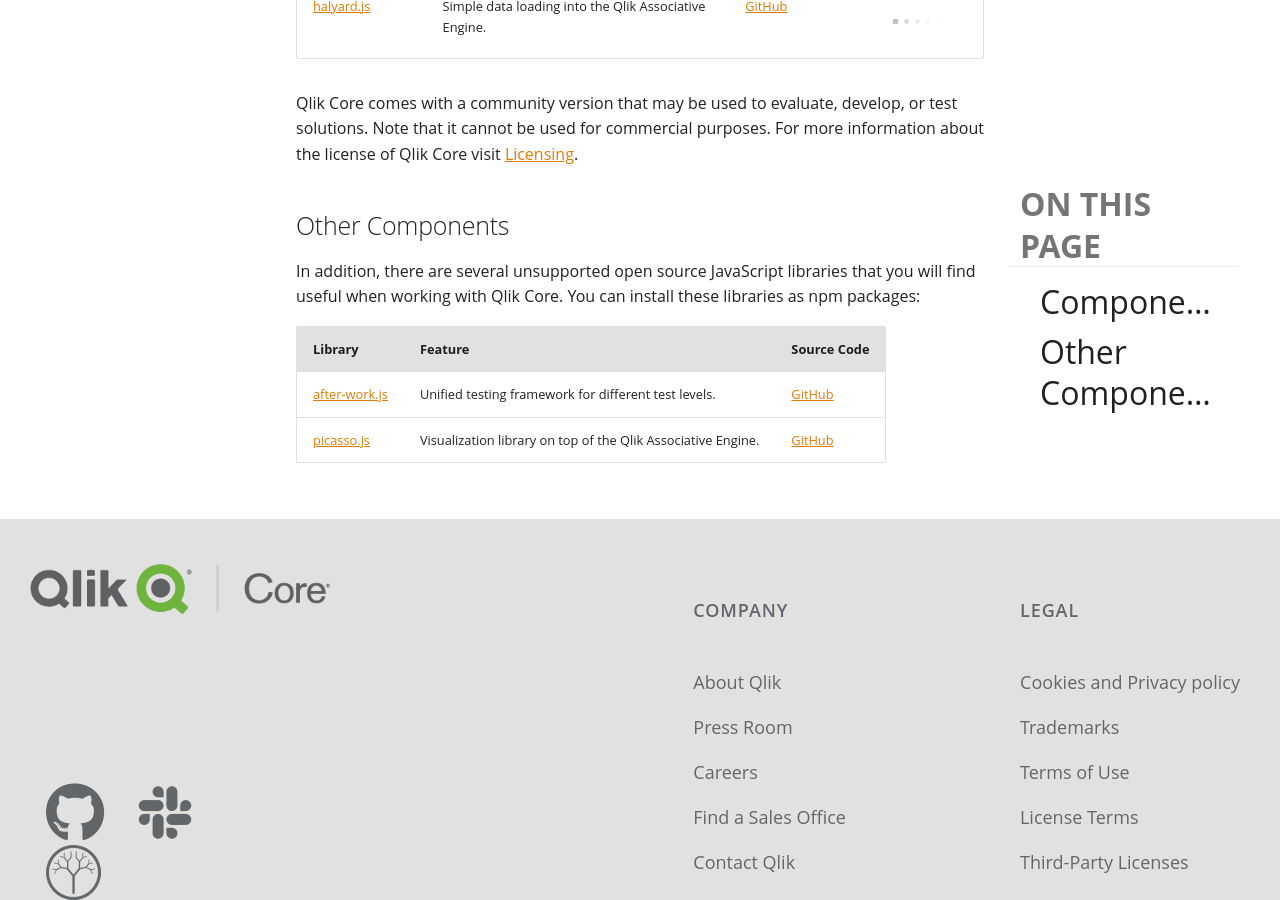
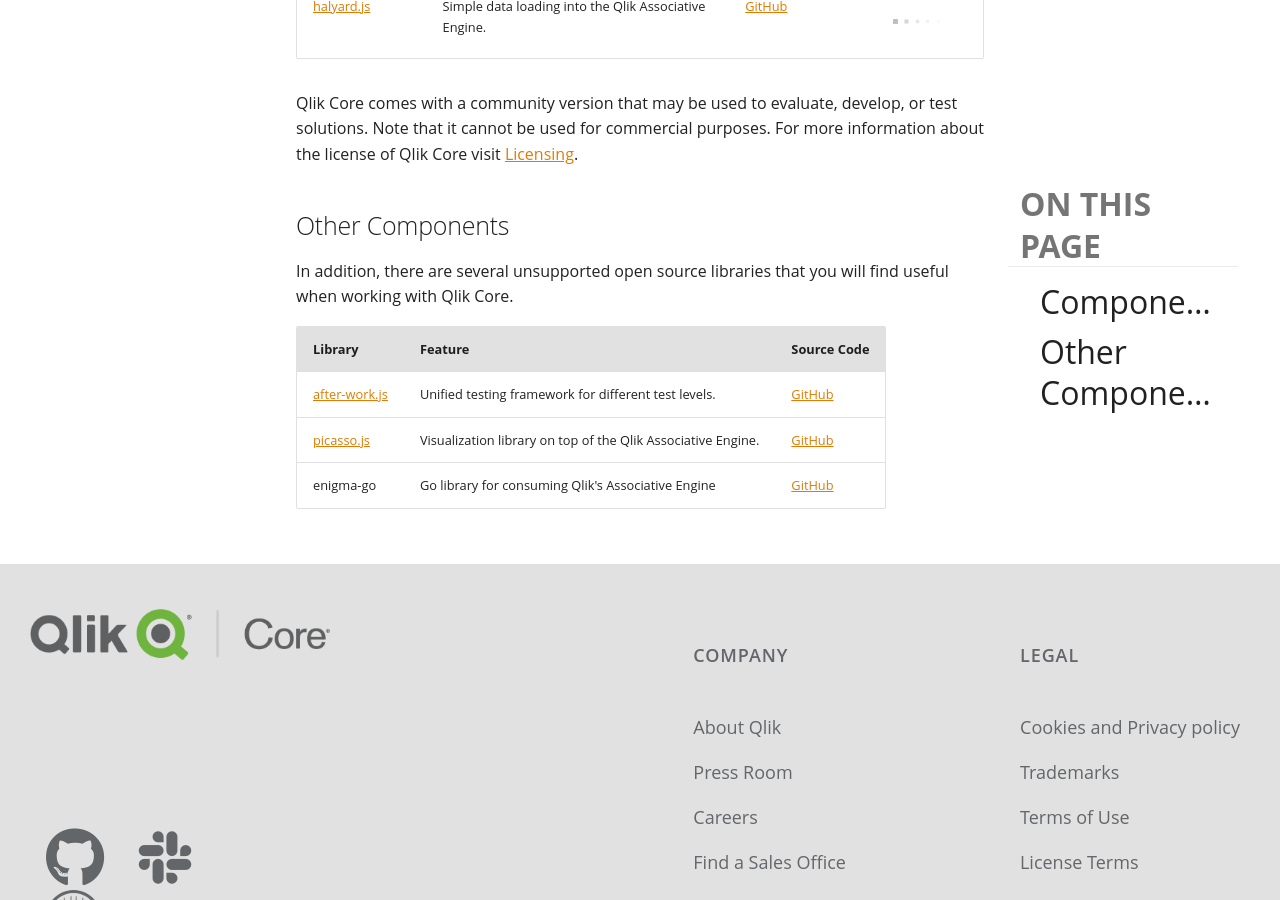
Before and after one commit to qlik-oss/core-website, an MkDocs documentation site: the page built from docs/downloads.md, in a window 1280 px wide and 900 px high, scrolled down 826 px. Built offline with MkDocs 1.6.1 and Material for MkDocs 9.7.7, drawn with Linux system fonts in a browser that asks for light colours; nearby versions of some CDN libraries; library files that are not in the unit come from our copies; comment, search, counter and statistics services are not loaded.

Commit message:
Add enigma-go to unsupported libraries in downloads section (#413)
* Add enigma-go to unsupported libraries

* Update after PR comment

```diff
--- a/docs/downloads.md
+++ b/docs/downloads.md
@@ -21,10 +21,11 @@
 
 ## Other Components
 
-In addition, there are several unsupported open source JavaScript libraries that you will find useful when working
-with Qlik Core. You can install these libraries as npm packages:
+In addition, there are several unsupported open source libraries that you will find useful when working
+with Qlik Core.
 
 | Library | Feature | Source Code |
 | ------- | ------- | ----------- |
 | [after-work.js](https://www.npmjs.com/package/@after-work.js/aw) | Unified testing framework for different test levels. | [GitHub](https://github.com/qlik-oss/after-work.js) |
 | [picasso.js](https://www.npmjs.com/package/picasso.js) | Visualization library on top of the Qlik Associative Engine. | [GitHub](https://github.com/qlik-oss/picasso.js/) |
+| enigma-go | Go library for consuming Qlik's Associative Engine | [GitHub](https://github.com/qlik-oss/enigma-go/) |
```
